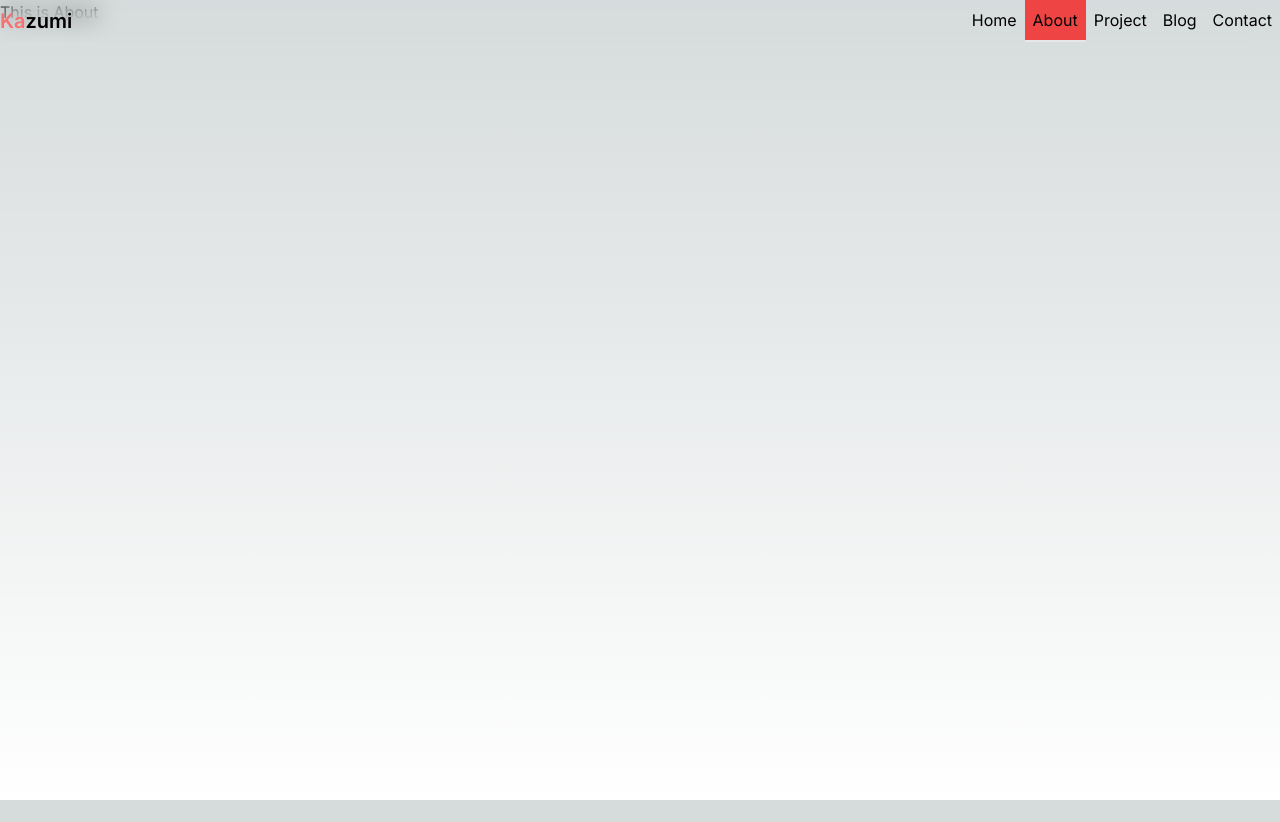
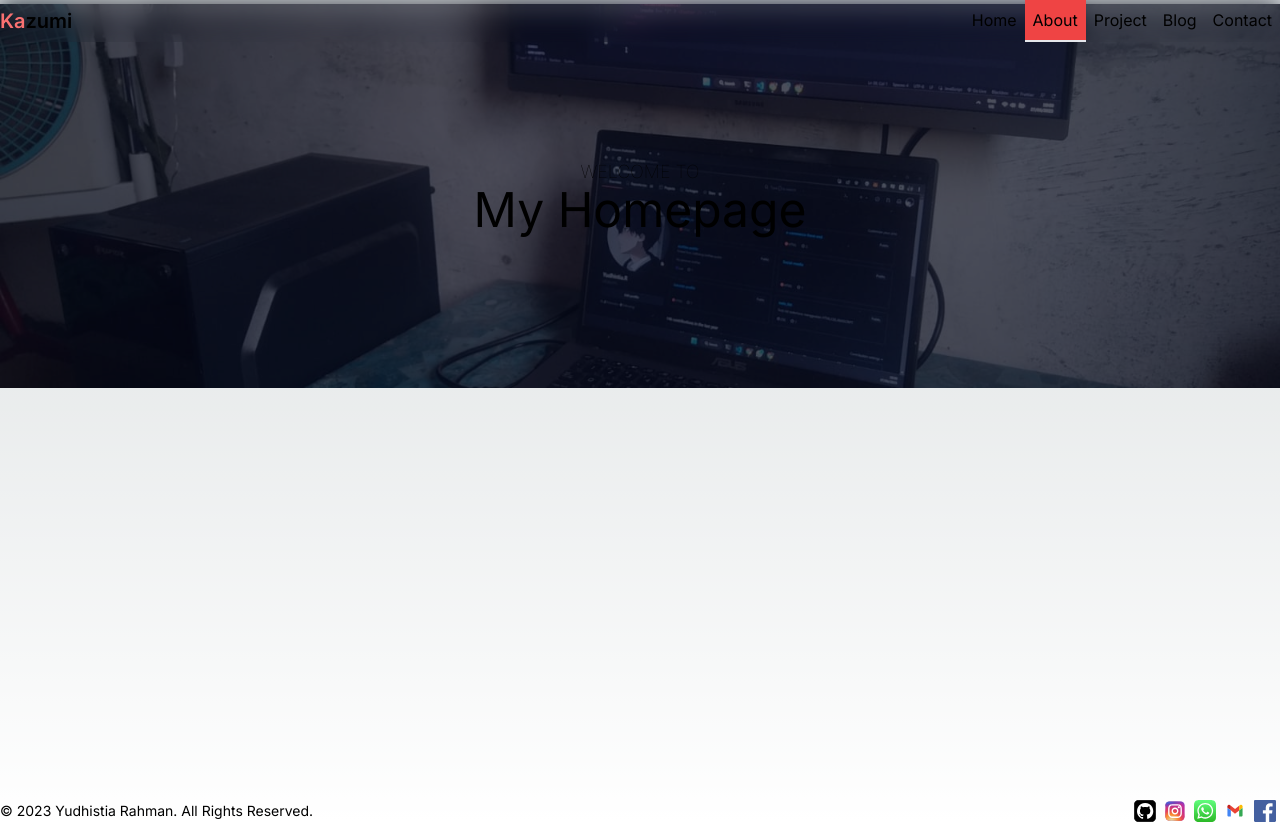
Before and after one commit to yudhistiaR/my-homepage, a Next.js app: page /about in a window 1280 px wide. Before the commit the page ends 800 px from the top, so only its background shows below. Built offline with nearby package versions, Linux system fonts and the light colour scheme.

Commit message:
add herosection about and more

```diff
--- a/src/app/about/page.jsx
+++ b/src/app/about/page.jsx
@@ -1,5 +1,24 @@
+import Image from 'next/image';
+
 const About = () => {
-    return <div>This is About </div>;
+    return (
+        <>
+            <section className="w-screen absolute top-0 right-0 -z-0 mt-1">
+                <Image
+                    className="object-cover w-screen h-72 md:h-96 "
+                    src="/stup.jpg"
+                    width={1200}
+                    height={160}
+                    alt="stup"
+                />
+                <div className="absolute top-0 right-0 w-screen h-72 md:h-96 bg-slate-950 opacity-70"></div>
+                <div className="antialiased absolute top-2/4 left-2/4 -translate-x-2/4 -translate-y-2/4 text-center flex flex-col justify-center">
+                    <div className="font-thin text-lg">WELCOME TO</div>
+                    <div className="text-2xl md:text-5xl">My Homepage</div>
+                </div>
+            </section>
+        </>
+    );
 };
 
 export default About;
--- a/src/app/layout.js
+++ b/src/app/layout.js
@@ -2,7 +2,9 @@
 import './globals.css';
 import { Inter } from 'next/font/google';
 import Navbar from '@/components/Navbar';
+import Footer from '@/components/Footer';
 import { motion, AnimatePresence } from 'framer-motion';
+import { usePathname } from 'next/navigation';
 
 const inter = Inter({ subsets: ['latin'] });
 
@@ -13,6 +15,7 @@ export const metadata = {
 };
 
 export default function RootLayout({ children }) {
+    const route = usePathname();
     return (
         <html lang="en">
             <body className={`${inter.className}`}>
@@ -28,7 +31,7 @@ export default function RootLayout({ children }) {
                         {children}
                     </motion.main>
                 </AnimatePresence>
-                {/* <Footer /> */}
+                {route !== '/' ? <Footer /> : ''}
             </body>
         </html>
     );
--- a/src/components/Navbar.jsx
+++ b/src/components/Navbar.jsx
@@ -64,7 +64,7 @@ const Navbar = () => {
     const [isOpen, setIsOpen] = useState(false);
 
     return (
-        <nav className="w-full fixed px-3 py-2 md:py-0  md:px-0 backdrop-blur-md items-center flex justify-center">
+        <nav className="w-full fixed px-3 py-2 md:py-0  md:px-0 backdrop-blur-md items-center flex justify-center z-50">
             <div className="container flex justify-between items-center">
                 <div className="text-xl font-semibold items-center">
                     <Link href="/">
@@ -120,7 +120,7 @@ const Navbar = () => {
                             },
                         }}
                         style={{ pointerEvents: isOpen ? 'auto' : 'none' }}
-                        className="w-44 flex flex-col absolute top-6 right-4"
+                        className="w-44 flex flex-col absolute top-6 right-4 bg-slate-800"
                     >
                         <NavList variants={itemVariants} />
                     </motion.ul>
```
Also changed, not shown: public/stup.jpg (added).
